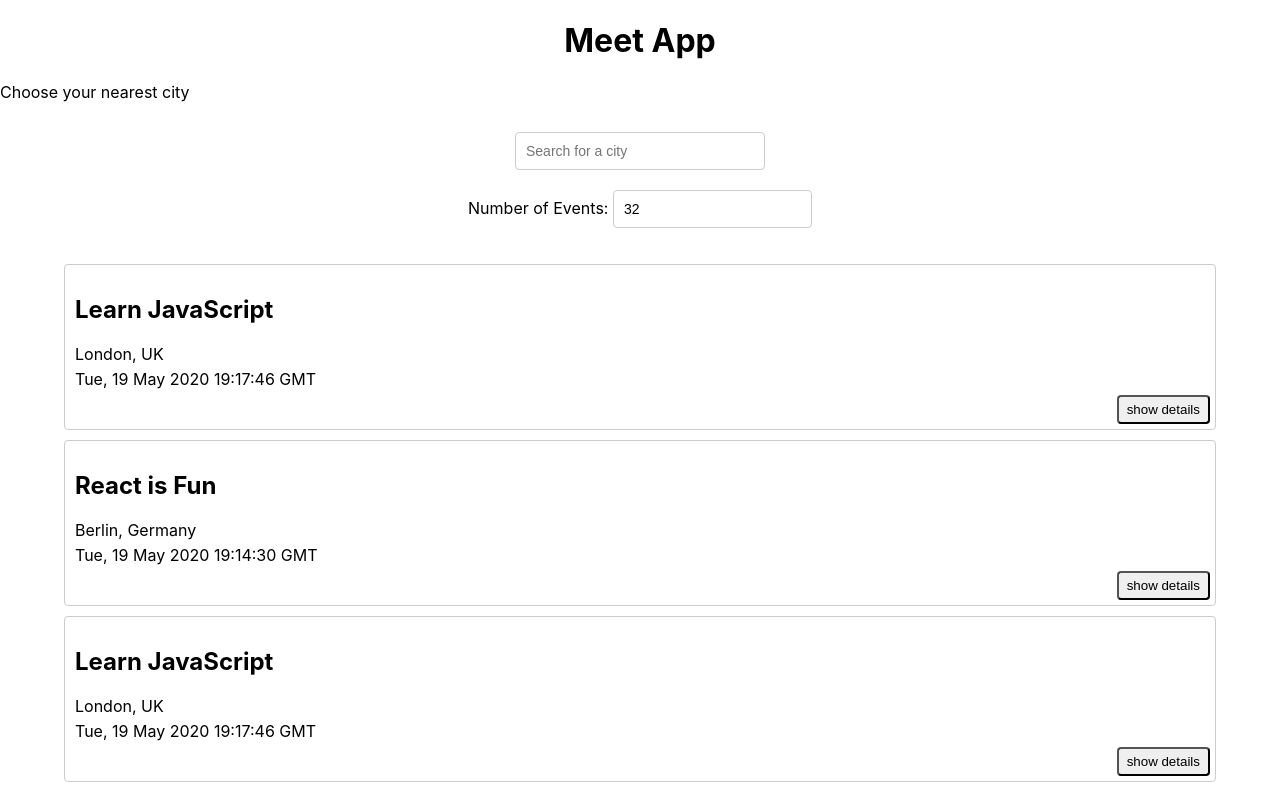
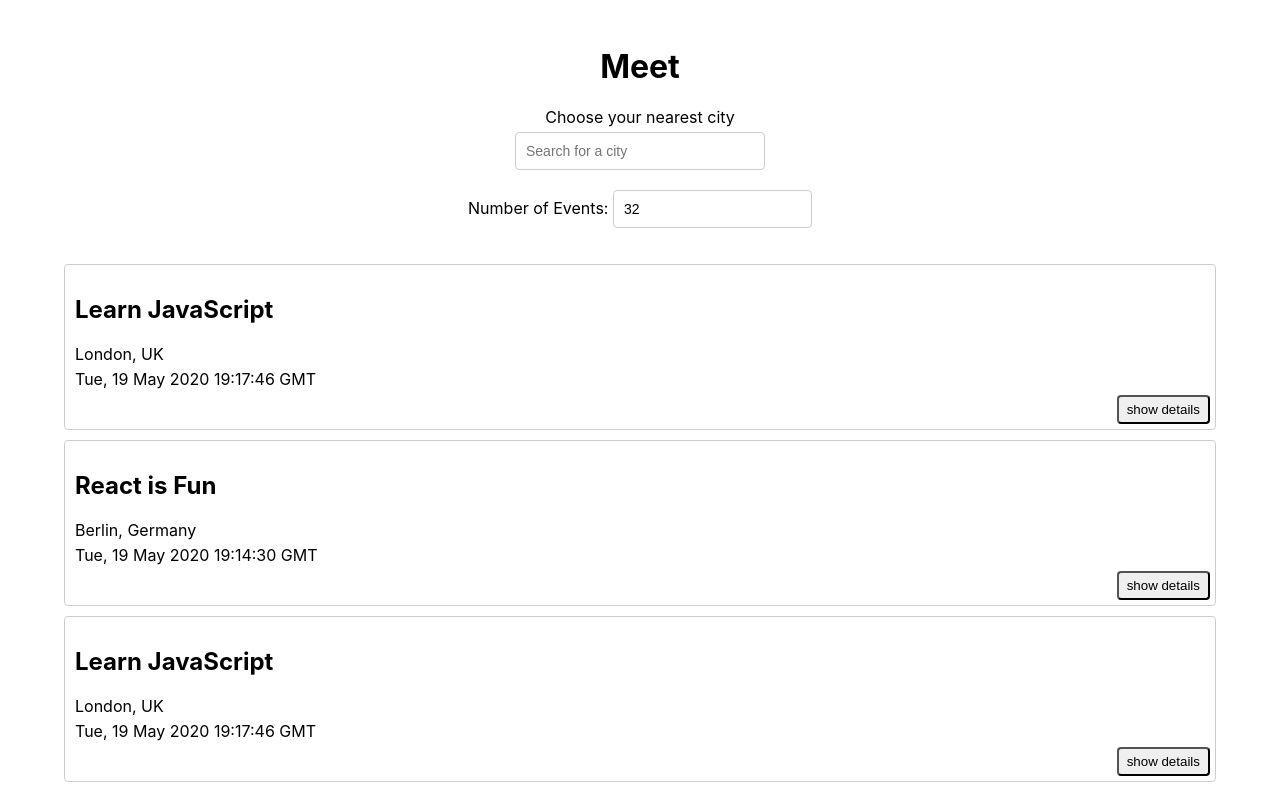
Before and after one commit to l-linn/a4-meet-app, a React (Create React App) app: page / in a window 1280 px wide. Shown: the top 790 px of the page. Built offline with nearby package versions, Linux system fonts and the light colour scheme; what atatus-spa would draw is missing.

Commit message:
update warning alert

```diff
--- a/public/index.html
+++ b/public/index.html
@@ -29,8 +29,6 @@
     </head>
     <body>
         <noscript>You need to enable JavaScript to run this app.</noscript>
-        <h1>Meet App</h1>
-        <p>Choose your nearest city</p>
         <div id="root"></div>
         <!--
       This HTML file is a template.
--- a/src/App.css
+++ b/src/App.css
@@ -98,6 +98,6 @@ input[type="number"] {
   z-index: 1000;
 }
 
-.subheading {
+.subtitle{
   text-align: center;
 }
--- a/src/App.js
+++ b/src/App.js
@@ -6,7 +6,7 @@ import NumberOfEvents from './components/NumberOfEvents';
 
 import { useEffect, useState } from 'react';
 import { extractLocations, getEvents } from './api';
-import { InfoAlert, ErrorAlert } from './components/Alert';
+import { InfoAlert, ErrorAlert, WarningAlert } from './components/Alert';
 
 import './App.css';
 
@@ -20,8 +20,14 @@ const App = () => {
     const [currentCity, setCurrentCity] = useState('See all cities');
     const [infoAlert, setInfoAlert] = useState('');
     const [errorAlert, setErrorAlert] = useState('');
+    const [warningAlert, setWarningAlert] = useState('');
 
     useEffect(() => {
+        if (navigator.onLine) {
+            setWarningAlert('');
+        } else {
+            setWarningAlert('The app is currently offline');
+        }
         fetchData();
     }, [currentCity, currentNOE]);
 
@@ -37,9 +43,16 @@ const App = () => {
 
     return (
         <div className='App'>
+            <div className='Header'>
+                <h1>Meet</h1>
+                <p className='subtitle'>Choose your nearest city</p>
+            </div>
             <div className='alerts-container'>
                 {infoAlert.length ? <InfoAlert text={infoAlert} /> : null}
                 {errorAlert.length ? <ErrorAlert text={errorAlert} /> : null}
+                {warningAlert.length ? (
+                    <WarningAlert text={warningAlert} />
+                ) : null}
             </div>
             <CitySearch
                 allLocations={allLocations}
--- a/src/components/Alert.js
+++ b/src/components/Alert.js
@@ -46,5 +46,12 @@ class ErrorAlert extends Alert {
         this.bgColor = 'rgb(255 204 203)';
     }
 }
+class WarningAlert extends Alert {
+    constructor(props) {
+        super(props);
+        this.color = 'rgb(255, 211, 0)';
+        this.bgColor = 'rgb(255, 255, 191)';
+    }
+}
 
-export { InfoAlert, ErrorAlert };
+export { InfoAlert, ErrorAlert, WarningAlert };
```
